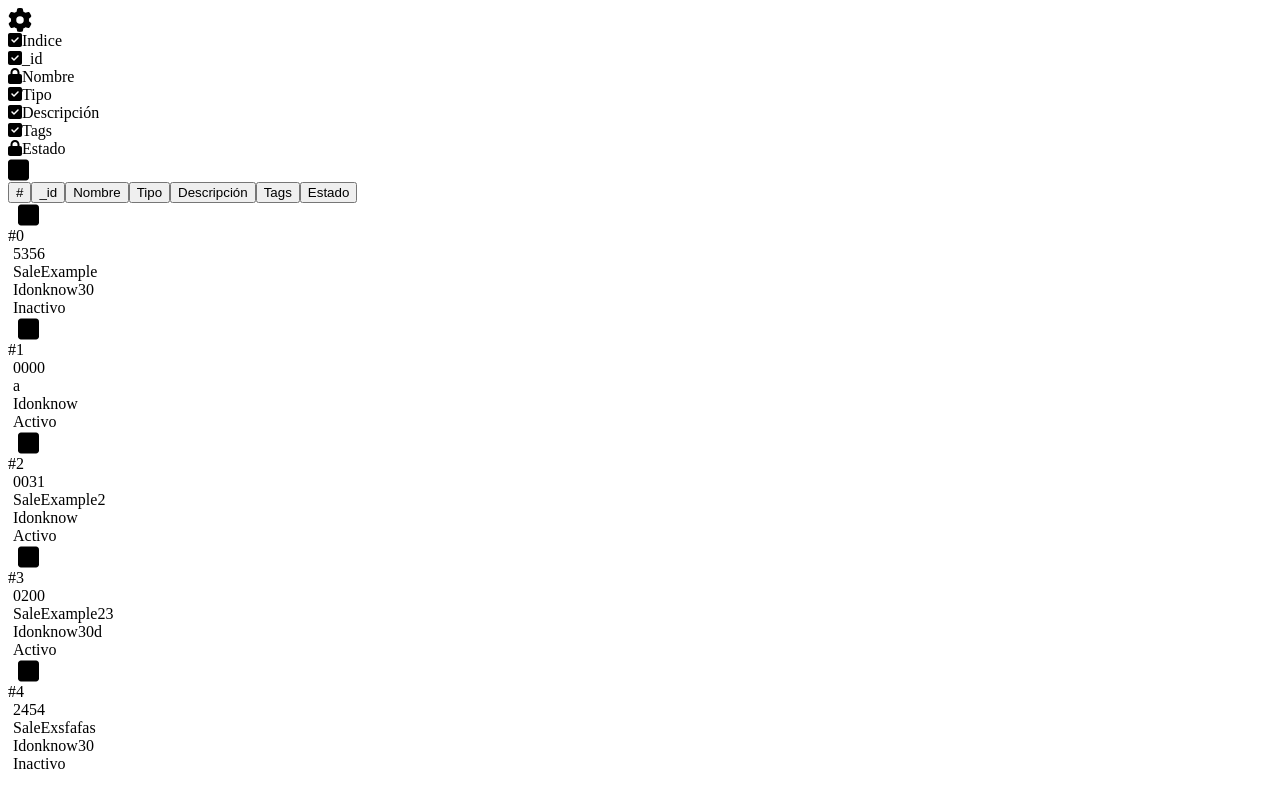
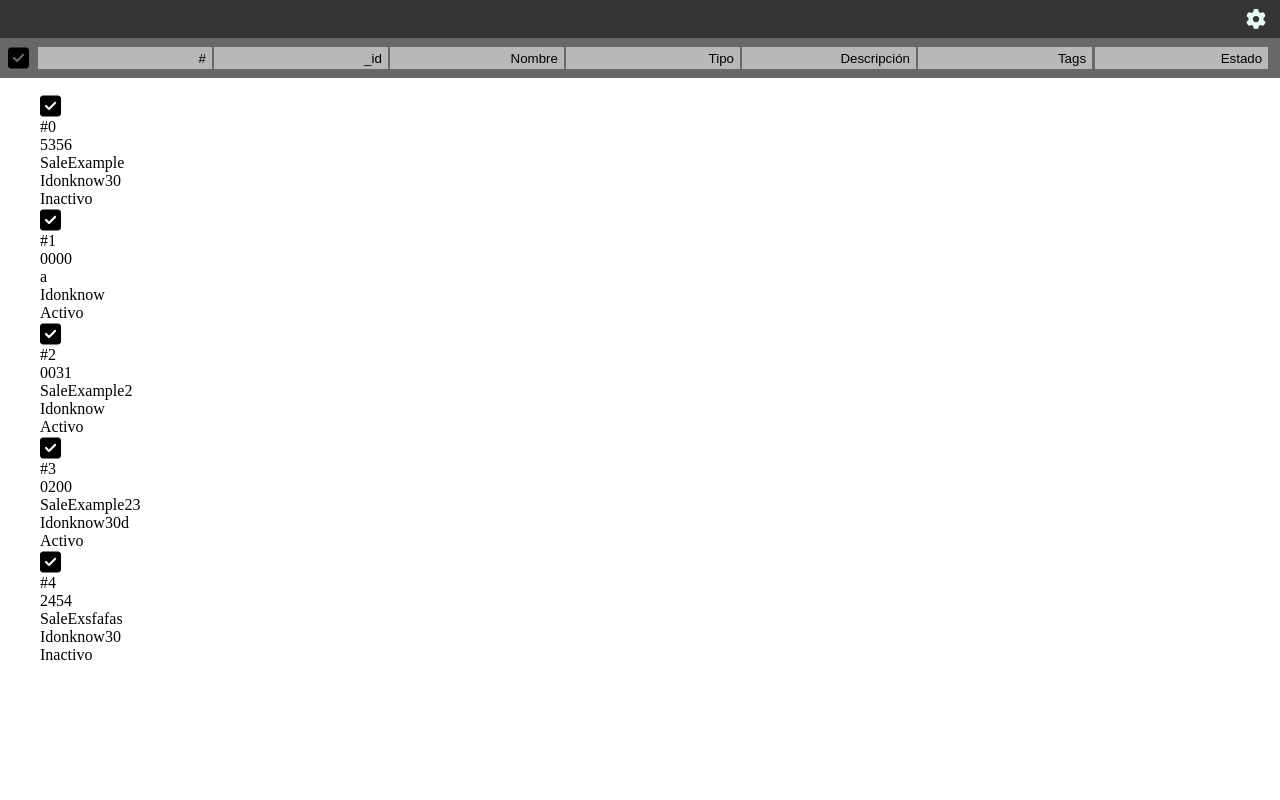
Before and after one commit to Animator55/ListComponent, a React (Vite) app: page / in a window 1280 px wide. Both pictures are taken after a click on the icon 15 px from the left and 40 px from the top of the page. Built offline with nearby package versions, Linux system fonts and the light colour scheme; the HTML template or start-up script is replaced by a standard one.

Commit message:
added some styles and cleaned

```diff
--- a/src/App.css
+++ b/src/App.css
@@ -0,0 +1,105 @@
+body {
+    margin: 0;
+    --cmain: #353535;
+    --cscnd: #e7fbf6;
+    --cgray: #686868;
+    --clightgray: #b8b8b8;
+}
+
+.d-flex-col {
+    display: flex;
+    flex-direction: column;
+}
+.align-c {
+    align-items: center;
+}
+
+button {
+    border: none;
+    background-color: transparent;
+}
+
+button * {
+    pointer-events: none;
+}
+
+.list-tool-bar {
+    padding: 0.5rem;
+    background: var(--cmain);
+    color:var(--cscnd);
+    justify-content: end;
+    display: flex;
+    position: relative;
+}
+.list-tool-bar > button {
+    color:var(--cscnd);
+}
+
+.list-config-span {
+    position: absolute;
+    right: 0;
+    top: 100%;
+    scale:0;
+    display: flex;
+    flex-direction: column;
+    align-items: start;
+    transition: scale 300ms;
+    transform-origin: 80% 0%;
+    background: var(--cmain);
+}
+.list-config-span.expanded {
+    scale: 1;
+    transform-origin: 80% 0%;
+    transition: scale 300ms;
+}
+
+.list-config-span > button {
+    margin: 0.6rem 0.4rem;
+    color: var(--cscnd);
+    display: flex;
+    gap: 0.5rem
+}
+
+.list-head {
+    display: flex;
+    gap: 0.5rem;
+    padding: 0.5rem;
+    background-color: var(--cgray);
+}
+.list-head > section {
+    display: grid;
+    background-color: transparent;
+    gap: 0.2%;
+    padding: 0.1%;
+    width: 100%;
+}
+.list-head > section > button {
+    display: flex;
+    align-items: center;
+    justify-content: end;
+    overflow: hidden;
+    text-overflow: ellipsis;
+    background-color: var(--clightgray);
+}
+.list-head > section > button:hover {
+    background-color: var(--cscnd);
+}
+.list-head > section > button > svg {
+    margin-right: auto;
+}
+
+.list {
+
+}
+
+.item {
+
+}
+
+.item.selected {
+
+}
+
+.item-content {
+
+}
--- a/src/App.tsx
+++ b/src/App.tsx
@@ -49,12 +49,6 @@ export default function ListComponent({ request }: Props) {
     getList()
   }, [])
 
-  return <section className="screen">
-    <div>
-      <div className="app-cont">
-        {ArrayList !== undefined ? <ItemList array={ArrayList} changeArray={changeArray} editable/>
-          : <div className='loading-icon margin-0-auto'></div>}
-      </div>
-    </div>
-  </section>
+  return ArrayList !== undefined ? <ItemList array={ArrayList} changeArray={changeArray} editable/>
+    : <div className='loading-icon margin-0-auto'></div>
 }
--- a/src/components/ItemList.tsx
+++ b/src/components/ItemList.tsx
@@ -7,10 +7,13 @@ import { FontAwesomeIcon } from "@fortawesome/react-fontawesome"
 import React from "react"
 import { itemType } from "../vite-env"
 import { faCaretDown } from "@fortawesome/free-solid-svg-icons/faCaretDown"
+import { faXmark } from "@fortawesome/free-solid-svg-icons/faXmark"
+import { faEllipsis } from "@fortawesome/free-solid-svg-icons/faEllipsis"
 
 type Props = {
     array: itemType[],
     changeArray: {
+        [key:string]: Function
         create: Function
         delete: Function
         edit: Function
@@ -37,18 +40,26 @@ const sortArray = (sort, array) => {
 }
 
 // check if value has to be showed like a chip
-const checkChips = (val, canDelete, deleteFunction?) =>{
+const checkChips = (val: string[] | string, canDelete: boolean, deleteFunction?: Function) =>{
     if(!Array.isArray(val) || val.length === 0) return val
     let ChipList = []
     for(let i=0; i<3; i++){
         if(i === val.length) break
         ChipList.push(<div className="tags" key={Math.random()} onClick={()=>{if(canDelete && deleteFunction !== undefined) deleteFunction(i)}}>
-            {canDelete ? <FontAwesomeIcon icon={faXmark} className="margin-right-5px"/> : null}
+            {canDelete && <FontAwesomeIcon icon={faXmark}/>}
             <p>{val[i]}</p>
         </div>)
     }
 
-    return <>{ChipList}{val.length > 3 ? <FontAwesomeIcon icon={faEllipsis} className="margin-left-1rem" size="xl"/> : null}</>
+    return <>{ChipList}{val.length > 3 && <FontAwesomeIcon icon={faEllipsis} size="xl"/>}</>
+}
+
+const generateColumns = (columns:number):string=>{
+    let columnWidth = (99.8-(columns-1)*0.2)/columns
+    let result = "repeat("+columns+", "+columnWidth+"%)"
+
+    console.log(result)
+    return result
 }
 
 let blockedColumns: string[] = ["Nombre", "Estado"]
@@ -65,6 +76,7 @@ export default function ItemList ({array, changeArray, editable}:Props){
     let direction = sortValue !== undefined ? sortValue[0] === "-" ? 0 : 1 : undefined
 
     const handlerHiddenCol = (key: string) => {
+        if(blockedColumns.includes(key)) return
         if(hiddenColumns.includes(key)) setHiddenColumns([...hiddenColumns, key])
         else setHiddenColumns([...hiddenColumns.filter((el)=>{return el !== key})])
     }
@@ -79,11 +91,12 @@ export default function ItemList ({array, changeArray, editable}:Props){
         }
     }
 
-    const handlerEditItems = (action, key, value) =>{
-        // changeArray[action](selectedItems, key, value)
-        setSelectedItems([])
-    }
+    // const handlerEditItems = (action: string, index: number, value: itemType) =>{
+    //     changeArray[action](selectedItems, index, value)
+    //     setSelectedItems([])
+    // }
 
+    console.log(EditItem)
 
     function TopBar () {
         return (<>
@@ -93,43 +106,36 @@ export default function ItemList ({array, changeArray, editable}:Props){
                 {selectedItems.length > 0 ?
                     <FontAwesomeIcon icon={faTrash} onClick={()=>{setPopUp(true)}} size="xl"/>
                 : null} */}
-                <FontAwesomeIcon
-                    icon={faGear}
-                    size="xl"
-                    onClick={(e)=>{
-                        if(e.target.childElementCount === 0)
-                        e.target.parentElement.parentElement.nextSibling.classList.toggle("expanded", !e.target.parentElement.parentElement.nextSibling.classList.contains("expanded"))
-                        else e.target.parentElement.nextSibling.classList.toggle("expanded", !e.target.parentElement.nextSibling.classList.contains("expanded"))
-                    }}
-                />
-            </nav>
+                <button
+                    onClick={(e: React.MouseEvent)=>{
+                        let span = e.currentTarget.nextSibling as HTMLDivElement
+                        if(span) span.classList.toggle("expanded")
+                    }}>
+                    <FontAwesomeIcon icon={faGear} size="xl"/>
+                </button>
                 <div className="list-config-span">
-                <div onClick={()=>{handlerHiddenCol("#")}}><FontAwesomeIcon icon={!hiddenColumns.includes("#") ? faCheckSquare : faSquare} className="margin-right-5px"/>Indice</div>
+                    <button onClick={()=>{handlerHiddenCol("#")}}><FontAwesomeIcon icon={!hiddenColumns.includes("#") ? faCheckSquare : faSquare} className="margin-right-5px"/>Index</button>
                     {array.length !== 0 && Object.keys(array[0]).map(key=>{
-                    return <div
+                        return <button
                             key={Math.random()}
-                        onClick={()=>{
-                            if(!blockedColumns.includes(key)) handlerHiddenCol(key)
-                            // else activateToast([true, {title: "Information...", text: `The locked columns cannot be invisible`, result: "info"}])
-                        }}>
+                            onClick={()=>{handlerHiddenCol(key)}}>
                                 <FontAwesomeIcon icon={!blockedColumns.includes(key) ? !hiddenColumns.includes(key) ? faCheckSquare : faSquare: faLock}/>
                                 {key}
-                        </div>
+                        </button>
                     })}
                 </div>
+            </nav>
         </>)
     }
     function ListTopBar () {
-        return (<div>
+        return (<header className="list-head">
             <FontAwesomeIcon
                 onClick={()=>{handlerSelectedItems("", true)}}
                 icon={selectedItems.length === array.length ? faCheckSquare : faSquare}
                 size="xl"
             />
-            <div className="item-list-header">
-                {hiddenColumns.includes("#") ?
-                null :
-                <button className={sortValSplited === "#" ? "btn-active" : ""} onClick={()=>{setSortValue(undefined)}}>{"#"}</button>}
+            <section style={{gridTemplateColumns: generateColumns(Object.keys(array[0]).length+1)}}>
+                {!hiddenColumns.includes("#") && <button className={sortValSplited === "#" ? "btn-active" : ""} onClick={()=>{setSortValue(undefined)}}>{"#"}</button>}
                 {Object.keys(array[0]).map(key=>{
                     if(!hiddenColumns.includes(key)){
                         return (
@@ -146,7 +152,6 @@ export default function ItemList ({array, changeArray, editable}:Props){
                                 }}
                             >
                                 {sortValSplited === key ? <FontAwesomeIcon
-                                    className="margin-right-5px"
                                     icon={faCaretDown}
                                     style={direction ? {} : {rotate: "180deg"}}
                                     size="xl"
@@ -156,51 +161,43 @@ export default function ItemList ({array, changeArray, editable}:Props){
                         )
                     }
                 })}
-            </div>
-        </div>)
+            </section>
+        </header>)
     }
     function ListComponent (){
-        return (<div className="new-list-ul">
+        return (<ul className="list">
             {array.map((item, i)=>{
                 return (
-                    <div className={selectedItems.includes(item._id) ? "d-flex align-center item-of-list-selected" : "d-flex align-center"} key={Math.random()}>
+                    <div className={selectedItems.includes(item._id) ? "item selected" : "item"} key={Math.random()}>
                         <FontAwesomeIcon
                             onClick={()=>{handlerSelectedItems(item._id)}}
                             icon={selectedItems.includes(item._id) ? faCheckSquare : faSquare}
-                            style={{margin: "0 10px"}}
                             size="xl"
                         />
                         <div
-                            className="item-of-new-list"
-                            onClick={(e)=>{if(editable) setEditItem([item, i])}}
+                            className="item-content"
+                            onClick={()=>{if(editable) setEditItem([item, i])}}
                         >
                             {!hiddenColumns.includes("#") && <div>{"#"+i}</div>}
                             {Object.keys(item).map(key=>{
-                                if(!hiddenColumns.includes(key)){
-                                    return <React.Fragment key={Math.random()} >
+                                return !hiddenColumns.includes(key) && <React.Fragment key={Math.random()} >
                                     {selectedItems.includes(item._id) && editable && !notEditableColumns.includes(key) ?
-                                            <div
-                                                style={{paddingLeft: 5}}
-                                            >{item[key]}</div>
+                                        <div>{item[key]}</div>
                                         :
-                                            <div style={{paddingLeft: 5}}>
-                                                {checkChips(item[key],selectedItems.includes(item._id) && editable)}
-                                            </div>}
+                                        <div>{checkChips(item[key],selectedItems.includes(item._id) && editable)}</div>}
                                 </React.Fragment>
-                                }
                             })}
                         </div>
                     </div>
                 )
             })}
-        </div>)
+        </ul>)
     }
 
     return array === undefined ? (
-        <div className="d-flex" style={{alignItems: "center",flexDirection: "column"}}>
+        <div className="d-flex-col align-c">
             <div><FontAwesomeIcon icon={faCircleExclamation} style={{width: 50, height: 50, marginTop: 5}}/></div>
-            <h2>Ha ocurrido un error.</h2>
-            <button>Fuck!</button>
+            <h2>Error</h2>
         </div> )
     : (
         <div>
@@ -208,7 +205,7 @@ export default function ItemList ({array, changeArray, editable}:Props){
             {array.length !== 0 ?
                 <div><ListTopBar/><ListComponent/></div>
             :
-            <div>No hay elementos que enlistar.</div>}
+            <div>There are no items to list.</div>}
         </div>
     )
 }
```
Lines whose indentation alone changed are shown as unchanged.
